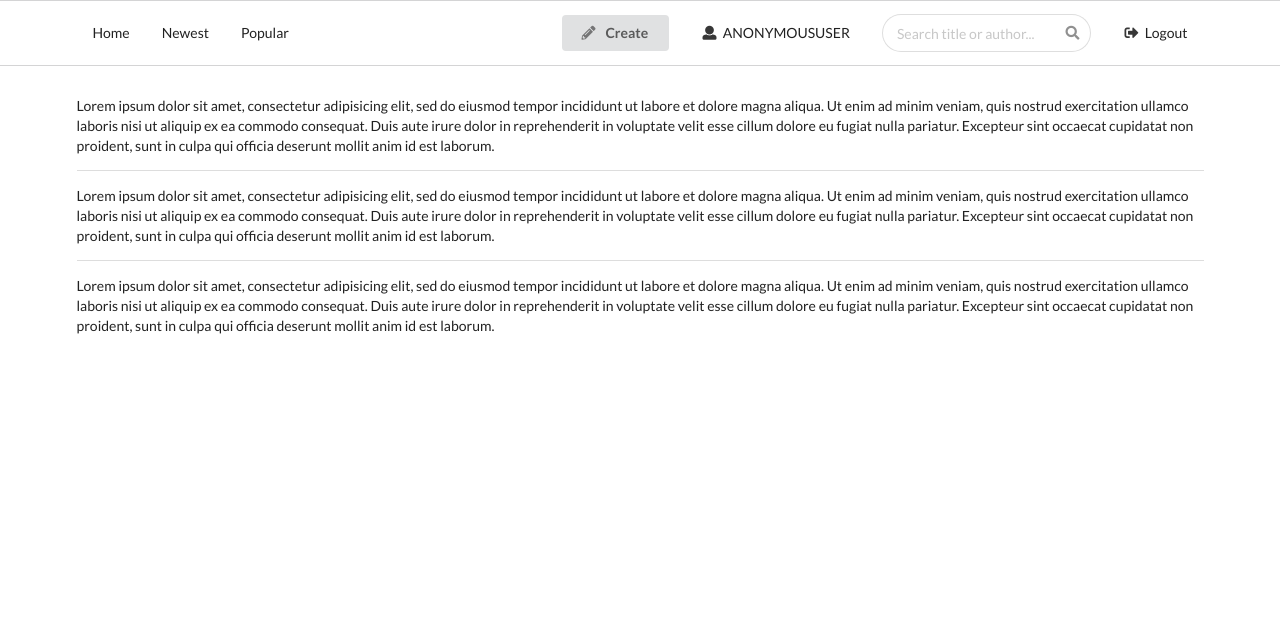
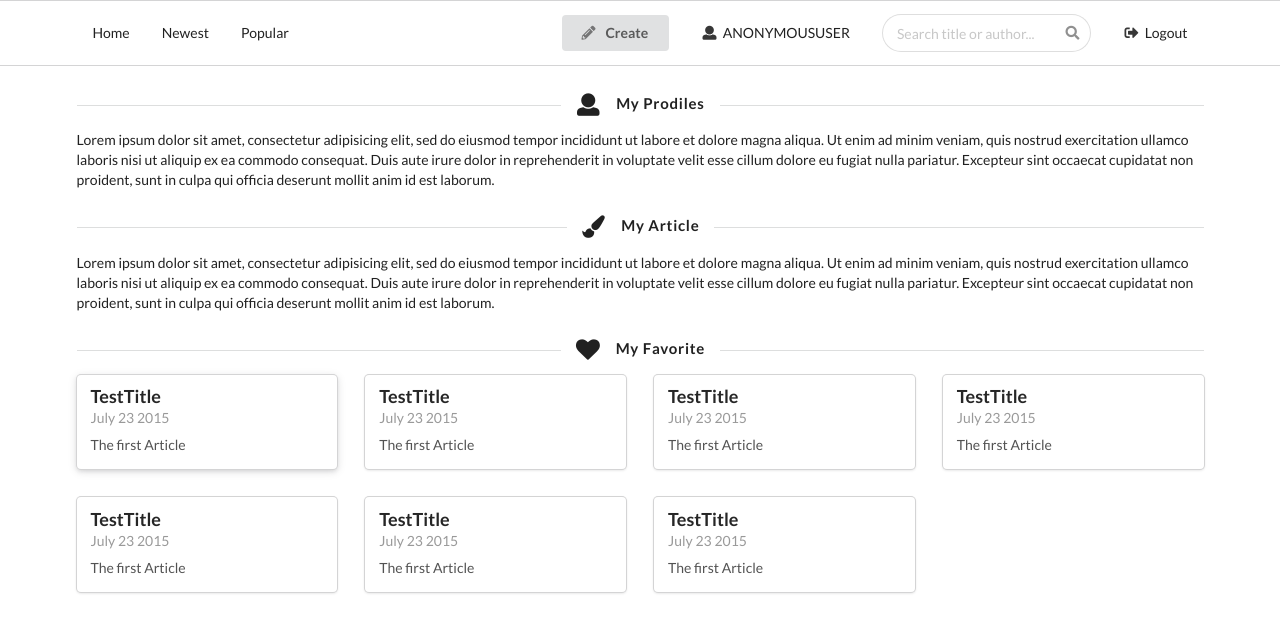
Before and after one commit to Lingzy/only1word, a Django app: page /profiles/ in a window 1280 px wide. Shown: the top 633 px of the page. Run offline with Django 3.2, Linux system fonts and the light colour scheme; some libraries are stand-ins or nearby versions.

Commit message:
修改user profiles页面

```diff
--- a/oneword/templates/userprofiles.html
+++ b/oneword/templates/userprofiles.html
@@ -76,22 +76,121 @@
     <div class="ui hidden divider">
 
     </div>
+
     <!-- 个人基本信息 -->
     <div class="ui  container ">
+      <h4 class="ui horizontal divider header">
+        <i class="user icon"></i>
+        My Prodiles
+      </h4>
       <p>Lorem ipsum dolor sit amet, consectetur adipisicing elit, sed do eiusmod tempor incididunt ut labore et dolore magna aliqua. Ut enim ad minim veniam, quis nostrud exercitation ullamco laboris nisi ut aliquip ex ea commodo consequat. Duis aute irure dolor in reprehenderit in voluptate velit esse cillum dolore eu fugiat nulla pariatur. Excepteur sint occaecat cupidatat non proident, sunt in culpa qui officia deserunt mollit anim id est laborum.</p>
-      <div class="ui  divider">
-
-      </div>
+      <h4 class="ui horizontal divider header">
+        <i class="paint brush icon"></i>
+        My Article
+      </h4>
       <p>Lorem ipsum dolor sit amet, consectetur adipisicing elit, sed do eiusmod tempor incididunt ut labore et dolore magna aliqua. Ut enim ad minim veniam, quis nostrud exercitation ullamco laboris nisi ut aliquip ex ea commodo consequat. Duis aute irure dolor in reprehenderit in voluptate velit esse cillum dolore eu fugiat nulla pariatur. Excepteur sint occaecat cupidatat non proident, sunt in culpa qui officia deserunt mollit anim id est laborum.
       </p>
-      <div class="ui  divider">
-
+      <h4 class="ui horizontal divider header">
+        <i class="heart icon"></i>
+        My Favorite
+      </h4>
+      <div class="ui container">
+        <!-- <div class="ui link cards"> -->
+          <div class="ui four column grid">
+            <div class="column">
+              <div class="ui fluid  raised card">
+                <div class="content">
+                  <a href="#" class="header">TestTitle</a>
+                  <div class="meta">
+                    <span class="date">July 23 2015 </span>
+                  </div>
+                  <div class="description">
+                    The first Article
+                  </div>
+                </div>
+              </div>
+            </div>
+            <div class="column">
+              <div class="ui fluid card">
+                <div class="content">
+                  <a href="#" class="header">TestTitle</a>
+                  <div class="meta">
+                    <span class="date">July 23 2015 </span>
+                  </div>
+                  <div class="description">
+                    The first Article
+                  </div>
+                </div>
+              </div>
+            </div>
+            <div class="column">
+              <div class="ui fluid floated card">
+                <div class="content">
+                  <a href="#" class="header">TestTitle</a>
+                  <div class="meta">
+                    <span class="date">July 23 2015 </span>
+                  </div>
+                  <div class="description">
+                    The first Article
+                  </div>
+                </div>
+              </div>
+            </div>
+            <div class="column">
+              <div class="ui fluid card">
+                <div class="content">
+                  <a href="#" class="header">TestTitle</a>
+                  <div class="meta">
+                    <span class="date">July 23 2015 </span>
+                  </div>
+                  <div class="description">
+                    The first Article
+                  </div>
+                </div>
+              </div>
+            </div>
+            <div class="column">
+              <div class="ui fluid card">
+                <div class="content">
+                  <a href="#" class="header">TestTitle</a>
+                  <div class="meta">
+                    <span class="date">July 23 2015 </span>
+                  </div>
+                  <div class="description">
+                    The first Article
+                  </div>
+                </div>
+              </div>
+            </div>
+            <div class="column">
+              <div class="ui fluid card">
+                <div class="content">
+                  <a href="#" class="header">TestTitle</a>
+                  <div class="meta">
+                    <span class="date">July 23 2015 </span>
+                  </div>
+                  <div class="description">
+                    The first Article
+                  </div>
+                </div>
+              </div>
+            </div>
+            <div class="column">
+              <div class="ui fluid card">
+                <div class="content">
+                  <a href="#" class="header">TestTitle</a>
+                  <div class="meta">
+                    <span class="date">July 23 2015 </span>
+                  </div>
+                  <div class="description">
+                    The first Article
+                  </div>
+                </div>
+              </div>
+            </div>
+          </div>
+        <!-- </div> -->
       </div>
-      <p>Lorem ipsum dolor sit amet, consectetur adipisicing elit, sed do eiusmod tempor incididunt ut labore et dolore magna aliqua. Ut enim ad minim veniam, quis nostrud exercitation ullamco laboris nisi ut aliquip ex ea commodo consequat. Duis aute irure dolor in reprehenderit in voluptate velit esse cillum dolore eu fugiat nulla pariatur. Excepteur sint occaecat cupidatat non proident, sunt in culpa qui officia deserunt mollit anim id est laborum.
-      </p>
-
-
-
     </div>
   </body>
 </html>
```
